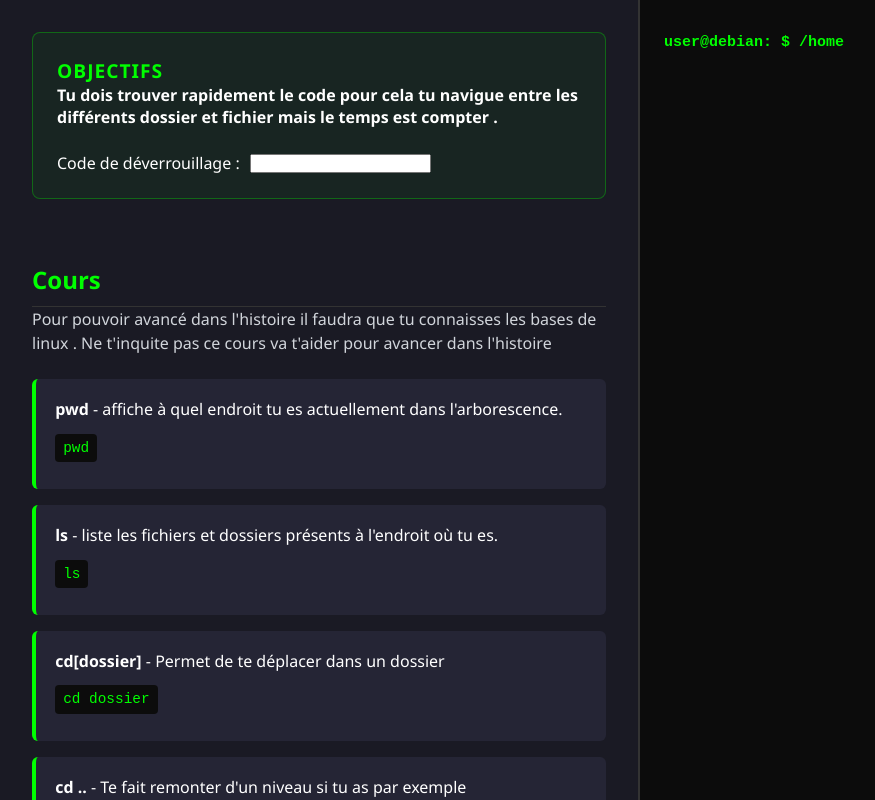
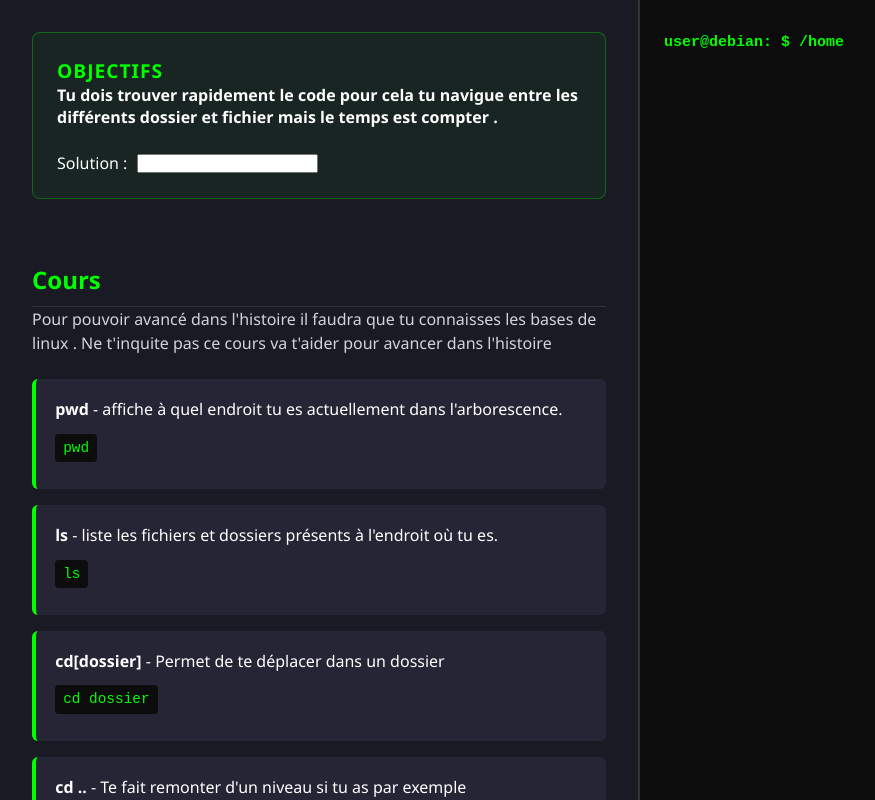
Before and after one commit to Tatiana-Juin/terminal-emulator-game, a React (Vite) app: page / in a window 1280 px wide. Both pictures are taken after a click on the button "COMMENCER". Shown: the whole page, without its empty margins (0-875 px from the left). Built offline with nearby package versions, Linux system fonts and the light colour scheme.

Commit message:
Le niveau 3 et 4 marche bien

```diff
--- a/src/components/Terminal.jsx
+++ b/src/components/Terminal.jsx
@@ -86,6 +86,9 @@ export default function Terminal() {
           })
       }
     }
+
+
+
     // on vide le champs
     e.target.value ="";
 
@@ -135,7 +138,7 @@ export default function Terminal() {
 
                 {currentLevel.useCodeInput && (
                 <div className='unlock-code-container'>
-                 <label>Code de déverrouillage : </label>
+                 <label>Solution : </label>
               <input
                 type="text"
                 value={codeInput}
--- a/src/levels/level3.js
+++ b/src/levels/level3.js
@@ -72,6 +72,7 @@ export const level3={
     filesystem:filesystemLevel3,
     introText:level3Intro,
     objectiveIntro:level3Objective,
-    useCodeInput:false,
+    checkWin:(commandLine) =>commandLine.trim().toLowerCase()==="paquet7.txt",
+    useCodeInput:true,
     course:course3
 }
--- a/src/levels/level4.js
+++ b/src/levels/level4.js
@@ -35,7 +35,7 @@ export const filesystemLevel4={
                                 sous_dossier_2:{
                                     type:"dir",
                                     children:{
-                                        "cle_securite.txt":{type:"file",content: "BRAVO ! Le code de redémarrage est : 7894-XYZ"}
+                                        "cle_securite.txt":{type:"file",content: "BRAVO ! Le code de redémarrage est : 7894"}
                                     }
                                 },
                                 sous_dossier_3:{type:"dir",children:{}}
@@ -71,6 +71,8 @@ export const level4={
     filesystem:filesystemLevel4,
     introText:level4Intro,
     objectiveIntro:level4Objective,
-    useCodeInput:false,
+    checkWin:(commandLine) => commandLine.trim()==="7894",
+    useCodeInput:true,
+
     course:course4
 }
```
